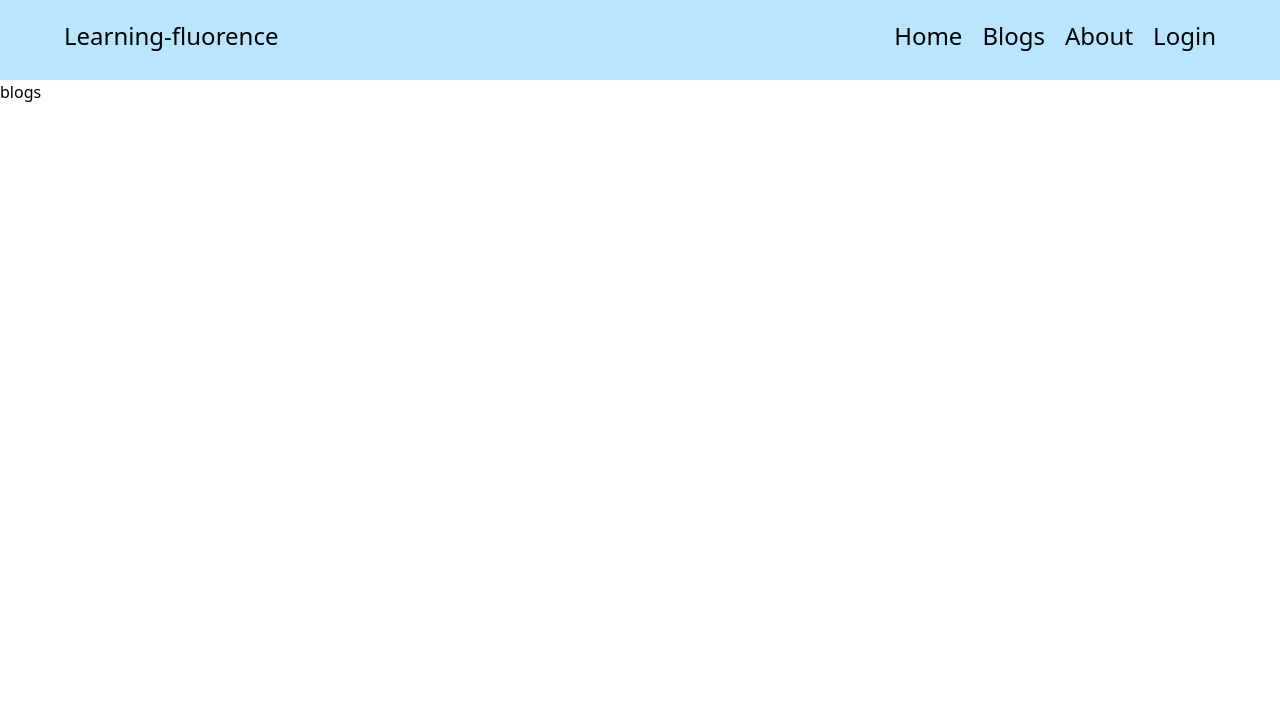
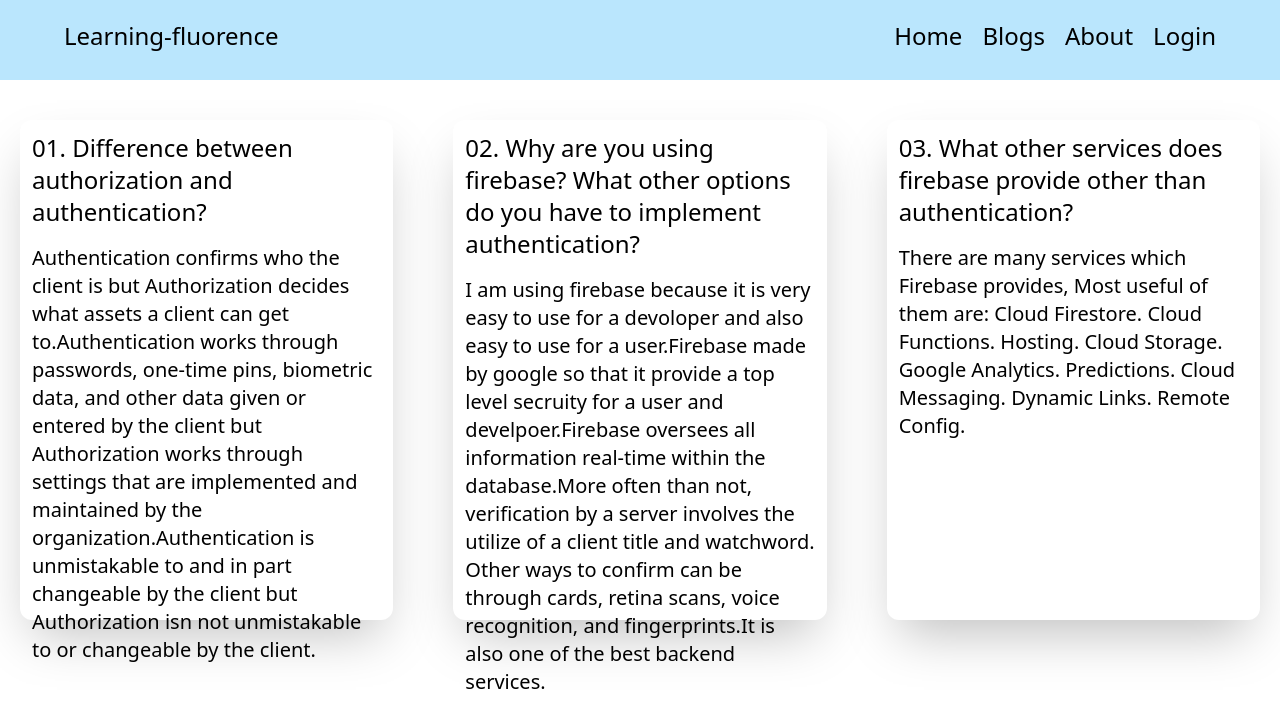
Before and after one commit to kausarahamed/Assignment-10, a React (Create React App) app: page /blogs in a window 1280 px wide. Shown: the top 728 px of the page. Built offline with nearby package versions, Linux system fonts and the light colour scheme.

Commit message:
question and solve

```diff
--- a/src/components/Blogs/Blogs.js
+++ b/src/components/Blogs/Blogs.js
@@ -2,8 +2,48 @@ import React from "react";
 
 const Blogs = () => {
   return (
-    <div>
-      <h2>blogs</h2>
+    <div className="pt-10 grid md:grid-cols-3 gap-5 py10 ">
+      <div className="mx-5 mb-10 bg-white rounded-xl h-[500px] relative shadow-2xl p-3 ">
+        <h2 className="text-2xl">
+          01. Difference between authorization and authentication?
+        </h2>
+        <p className="text-xl mt-4  ">
+          Authentication confirms who the client is but Authorization decides
+          what assets a client can get to.Authentication works through
+          passwords, one-time pins, biometric data, and other data given or
+          entered by the client but Authorization works through settings that
+          are implemented and maintained by the organization.Authentication is
+          unmistakable to and in part changeable by the client but Authorization
+          isn not unmistakable to or changeable by the client.
+        </p>
+      </div>
+      <div className="mx-5 mb-10 bg-white rounded-xl h-[500px] relative shadow-2xl p-3">
+        <h2 className="text-2xl">
+          02. Why are you using firebase? What other options do you have to
+          implement authentication?
+        </h2>
+        <p className="text-xl mt-4 ">
+          I am using firebase because it is very easy to use for a devoloper and
+          also easy to use for a user.Firebase made by google so that it provide
+          a top level secruity for a user and develpoer.Firebase oversees all
+          information real-time within the database.More often than not,
+          verification by a server involves the utilize of a client title and
+          watchword. Other ways to confirm can be through cards, retina scans,
+          voice recognition, and fingerprints.It is also one of the best backend
+          services.
+        </p>
+      </div>
+      <div className="mx-5 mb-10 bg-white rounded-xl h-[500px] relative shadow-2xl p-3">
+        <h2 className="text-2xl">
+          03. What other services does firebase provide other than
+          authentication?
+        </h2>
+        <p className="text-xl mt-4 ">
+          There are many services which Firebase provides, Most useful of them
+          are: Cloud Firestore. Cloud Functions. Hosting. Cloud Storage. Google
+          Analytics. Predictions. Cloud Messaging. Dynamic Links. Remote Config.
+        </p>
+      </div>
     </div>
   );
 };
--- a/src/components/Package/Package.js
+++ b/src/components/Package/Package.js
@@ -7,7 +7,7 @@ const Package = ({ packag }) => {
 
   return (
     <div>
-      <div className="mx-5 mb-10 bg-gray-200 rounded-xl h-[550px] relative">
+      <div className="mx-5 mb-10 bg-gray-200 rounded-xl h-[550px] relative shadow-2xl">
         <img className="rounded-t-xl w-full mt-3 h-[200px]" src={img} alt="" />
         <h3 className="text-4xl font-serif italic text-center text-blue-500 font-bold pt-1">
           {name}
--- a/src/components/reviwe/Reviews.js
+++ b/src/components/reviwe/Reviews.js
@@ -4,12 +4,12 @@ const Reviews = ({ reviwe }) => {
   const { name, ratting, comment } = reviwe;
   return (
     <div>
-      <div className="mx-5 mb-10 bg-gray-200 rounded-xl h-[550px] relative">
-        <h3 className="text-4xl font-serif italic text-center text-blue-500 font-bold pt-1">
+      <div className="mx-5 mb-10 bg-white rounded-xl h-[500px] relative shadow-2xl">
+        <h3 className="text-4xl font-serif italic  text-center text-blue-500 font-bold pt-1">
           {name}
         </h3>
         <div className="text-xl font-sans p-5 ">{comment}</div>
-        <div className="text-xl font-sans p-5 ">
+        <div className="text-xl font-sans p-5 absolute bottom-5">
           <span className="text-2xl">Ratting: </span>
           {ratting}
           <span className="text-xl"> stars</span>
--- a/src/components/reviwe/Reviwe.js
+++ b/src/components/reviwe/Reviwe.js
@@ -1,5 +1,4 @@
 import React, { useEffect, useState } from "react";
-import Package from "../Package/Package";
 import Reviews from "./Reviews";
 
 const Reviwe = () => {
@@ -12,8 +11,19 @@ const Reviwe = () => {
 
   return (
     <div>
-      <h1>Reviwes</h1>
-      <div className="pt-10 grid md:grid-cols-3 gap-5 py10">
+      <div className="flex justify-center ">
+        <div
+          style={{ height: "1px" }}
+          className="bg-slate-900 w-1/2 mt-8"
+        ></div>
+        <p className="text-6xl ">Reviwes</p>
+        <div
+          style={{ height: "1px" }}
+          className="bg-slate-900 w-1/2 mt-8 "
+        ></div>
+      </div>
+
+      <div className="pt-10 grid md:grid-cols-3 gap-5 py10 ">
         {reviwes.map((reviwe) => (
           <Reviews key={reviwe.id} reviwe={reviwe}></Reviews>
         ))}
```
